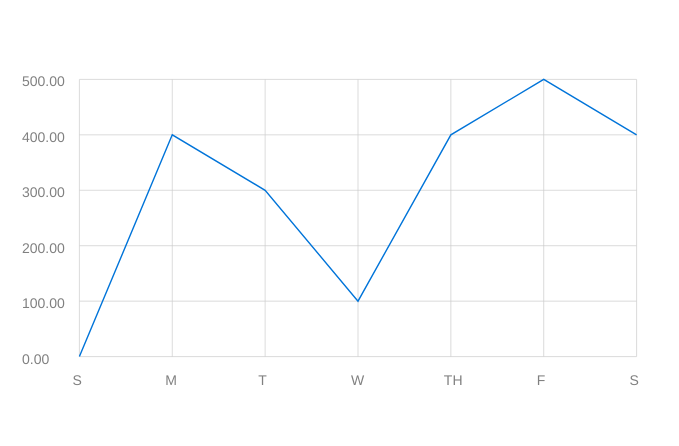
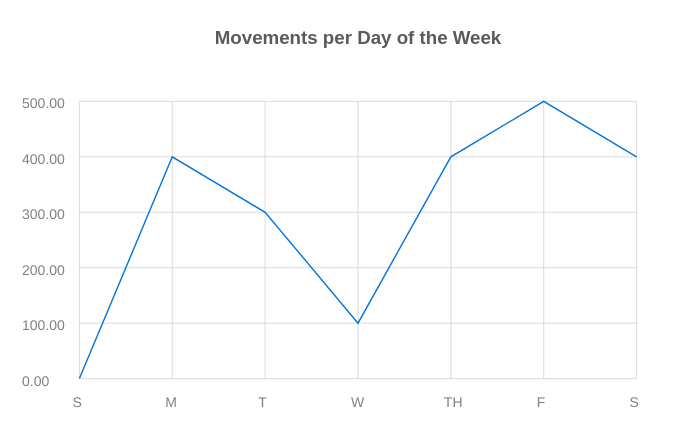
Before and after one commit to kelseyleftwich/react-js-greenbay-may-2020, a React (Create React App) app: page / in a window 1280 px wide. Shown: the top 446 px of the page, without its empty margins (0-679 px from the left). Built offline with nearby package versions, Linux system fonts and the light colour scheme.

Commit message:
Adds chart title

```diff
--- a/src/App.js
+++ b/src/App.js
@@ -1,5 +1,6 @@
 import React from 'react';
 import LineChart from './components/LineChart';
+import ChartTitle from './components/ChartTitle';
 
 const data = [
   { label: 'S', x: 0, y: 0 },
@@ -25,6 +26,8 @@ function App() {
     <div style={styles.chartComponentsContainer}>
       <div />
       <div style={styles.chartWrapper}>
+        <ChartTitle text="Movements per Day of the Week" />
+
         <LineChart
           width={500}
           height={300}
--- /dev/null
+++ b/src/components/ChartTitle.js
@@ -0,0 +1,21 @@
+import React from 'react';
+import PropTypes from 'prop-types';
+
+const ChartTitle = ({ text }) => (
+  <h3
+    style={{
+      textAlign: 'center',
+      fontFamily: 'sans-serif',
+      marginBottom: '-1em',
+      color: '#5a5a5a',
+    }}
+  >
+    {text}
+  </h3>
+);
+
+ChartTitle.propTypes = {
+  text: PropTypes.string.isRequired,
+};
+
+export default ChartTitle;
```
